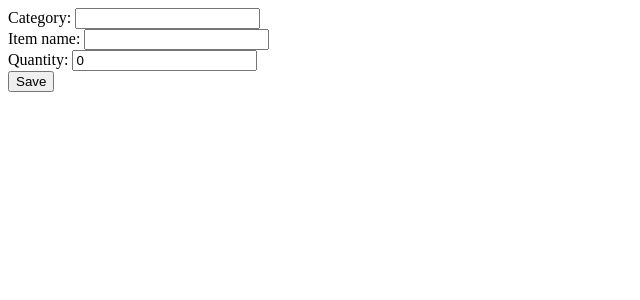
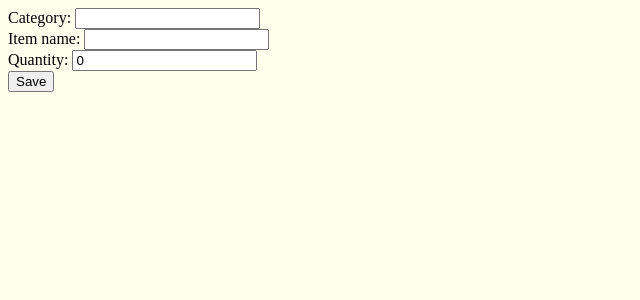
Before and after one commit to delvinablakaj10/StockManagementSystem_, a Django app: page /add_items in a window 1280 px wide. Shown: the top 300 px of the page, without its empty margins (0-640 px from the left). Run offline with Django 5.2, Linux system fonts and the light colour scheme.

Commit message:
Add static files

```diff
--- /dev/null
+++ b/api/static/css/stylesheet.css
@@ -0,0 +1,3 @@
+body {
+    background-color: #ffffee;
+}
--- a/api/templates/add_items.html
+++ b/api/templates/add_items.html
@@ -1,5 +1,7 @@
+{% load static %}
 <!DOCTYPE html>
 <html>
+<link href="{% static 'css/stylesheet.css' %}" rel="stylesheet">
 
 <head>
     <title>List items </title>
--- a/api/templates/home.html
+++ b/api/templates/home.html
@@ -1,5 +1,7 @@
+{% load static %}
 <!DOCTYPE html>
 <html>
+<link href="{% static 'css/stylesheet.css' %}" rel="stylesheet">
 
 <head>
     <title>Home</title>
```
